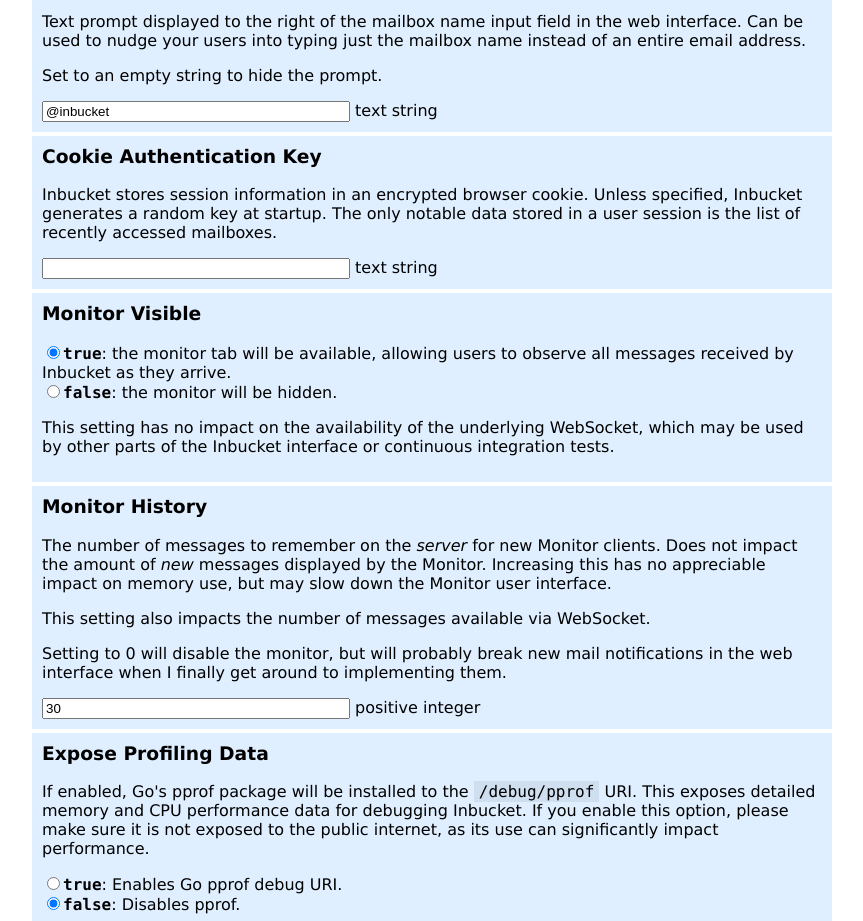
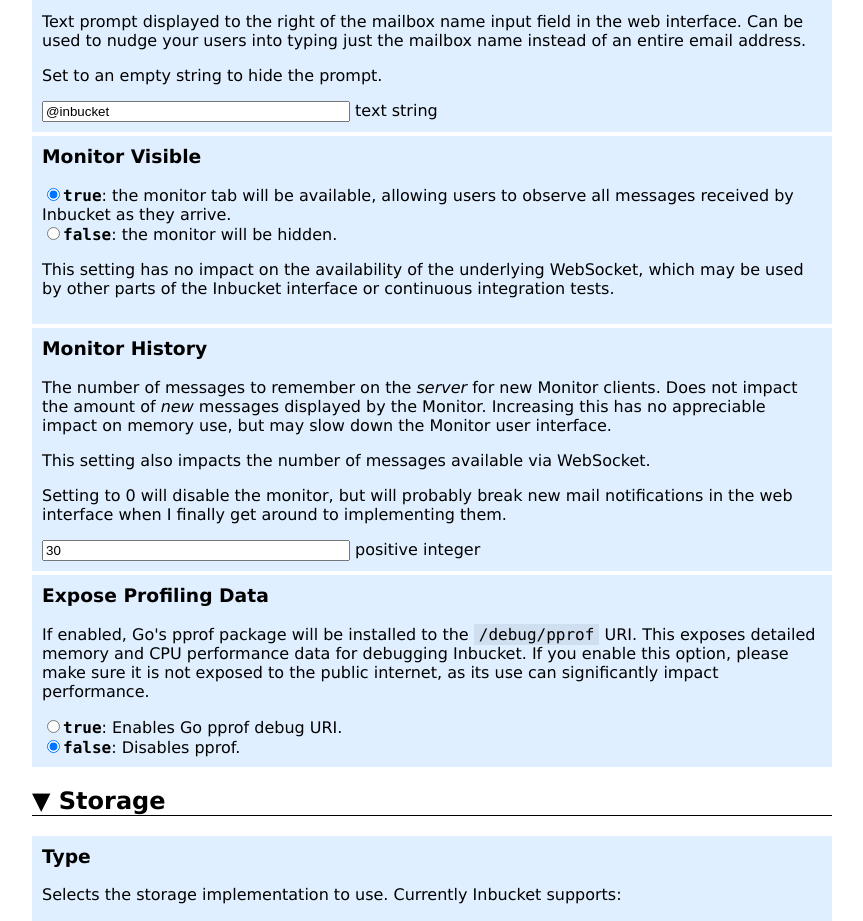
Before and after one commit to inbucket/inbucket.org, a Vue app in the folder vue-configurator/: page / in a window 1280 px wide. Shown: the part 3480-4401 px from the top of the page, without its empty margins (208-1071 px from the left). Built offline with nearby package versions, Linux system fonts and the light colour scheme.

Commit message:
Remove cookieAuthKey from configurator

```diff
--- a/vue-configurator/src/components/ConfigForm.vue
+++ b/vue-configurator/src/components/ConfigForm.vue
@@ -303,14 +303,6 @@
     <p>Set to an empty string to hide the prompt.</p>
     </TextInput>
 
-    <TextInput title="Cookie Authentication Key"
-               hint="text string"
-               v-model="inbucket.web.cookieAuthKey">
-    Inbucket stores session information in an encrypted browser cookie.  Unless
-    specified, Inbucket generates a random key at startup.  The only notable data
-    stored in a user session is the list of recently accessed mailboxes.
-    </TextInput>
-
     <div class="config-item">
       <h3>Monitor Visible</h3>
       <div>
@@ -538,7 +530,6 @@
           greetingFile: 'ui/greeting.html',
           templateCache: true,
           mailboxPrompt: '@inbucket',
-          cookieAuthKey: '',
           monitorVisible: true,
           monitorHistory: 30,
           pprof: false
--- a/vue-configurator/src/components/EnvList.vue
+++ b/vue-configurator/src/components/EnvList.vue
@@ -136,11 +136,6 @@
           def: d.web.mailboxPrompt
         },
         {
-          name: 'WEB_COOKIEAUTHKEY',
-          value: c.web.cookieAuthKey,
-          def: d.web.cookieAuthKey
-        },
-        {
           name: 'WEB_MONITORVISIBLE',
           value: c.web.monitorVisible,
           def: d.web.monitorVisible
```
